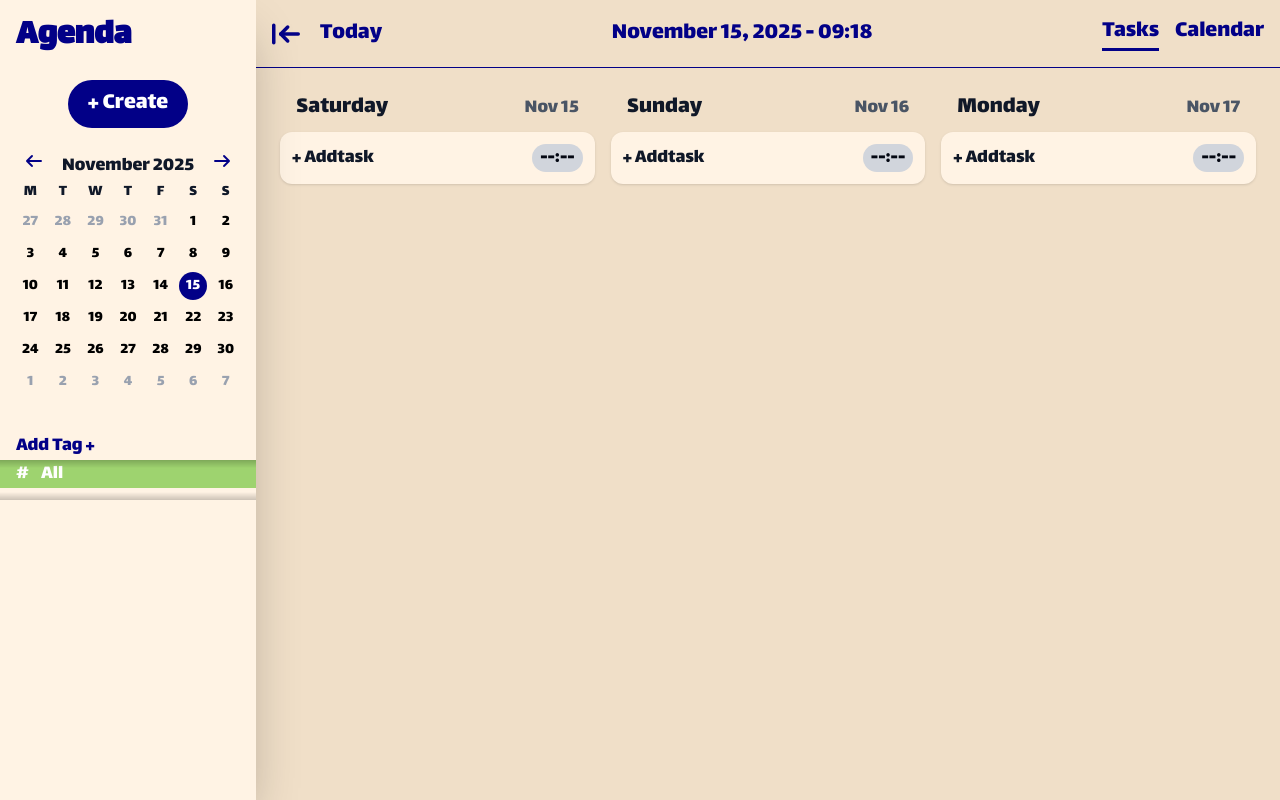
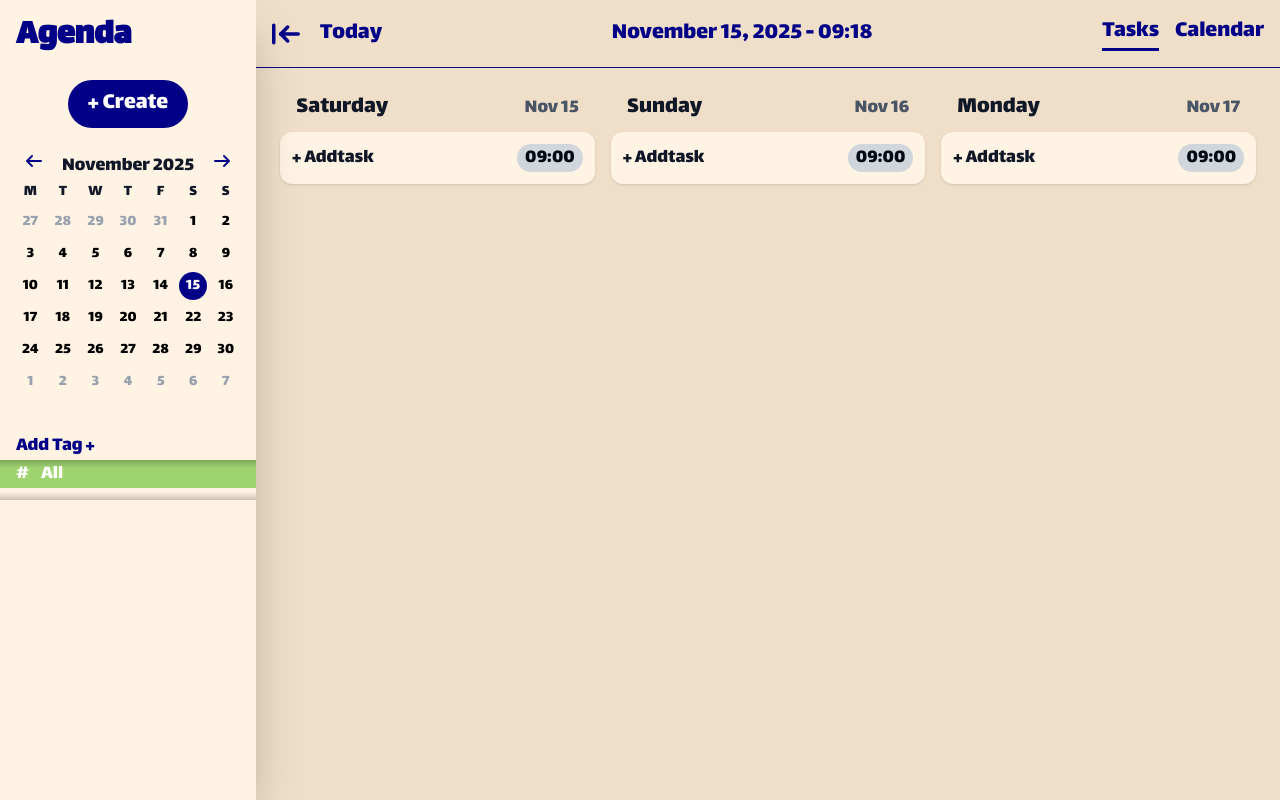
Before and after one commit to bedirhanozcan978/Agenda, a React (Vite) app: page / in a window 1280 px wide. Built offline with nearby package versions, Linux system fonts and the light colour scheme.

Commit message:
End hour of the last task added on addtask button

```diff
--- a/src/components/DayColumn.jsx
+++ b/src/components/DayColumn.jsx
@@ -16,6 +16,17 @@ export default function DayColumn ({dayData}){
         setEditModalOpen(true);
     };
 
+    const getLastHour = () => {
+        if (dayData.tasks.length === 0) {
+            return "09:00";
+        }
+
+        const i = dayData.tasks.length;
+        const lastHour = dayData.tasks[i-1];
+        return lastHour.end;
+    };
+    const nexTaskTime = getLastHour();
+
     return (
         <div className="flex-1 min-w-0">
             <div className="px-4 flex flex-row items-baseline justify-between">
@@ -33,7 +44,7 @@ export default function DayColumn ({dayData}){
                     onClick={() => setAddTaskModalOpen(true)}
                 >
                     <p>+ Addtask</p>
-                    <p className="text-gray-950 bg-gray-300 px-2 rounded-full"> --:-- </p>
+                    <p className="text-gray-950 bg-gray-300 px-2 rounded-full"> {nexTaskTime} </p>
                 </div>
             </div>
         </div>
```
